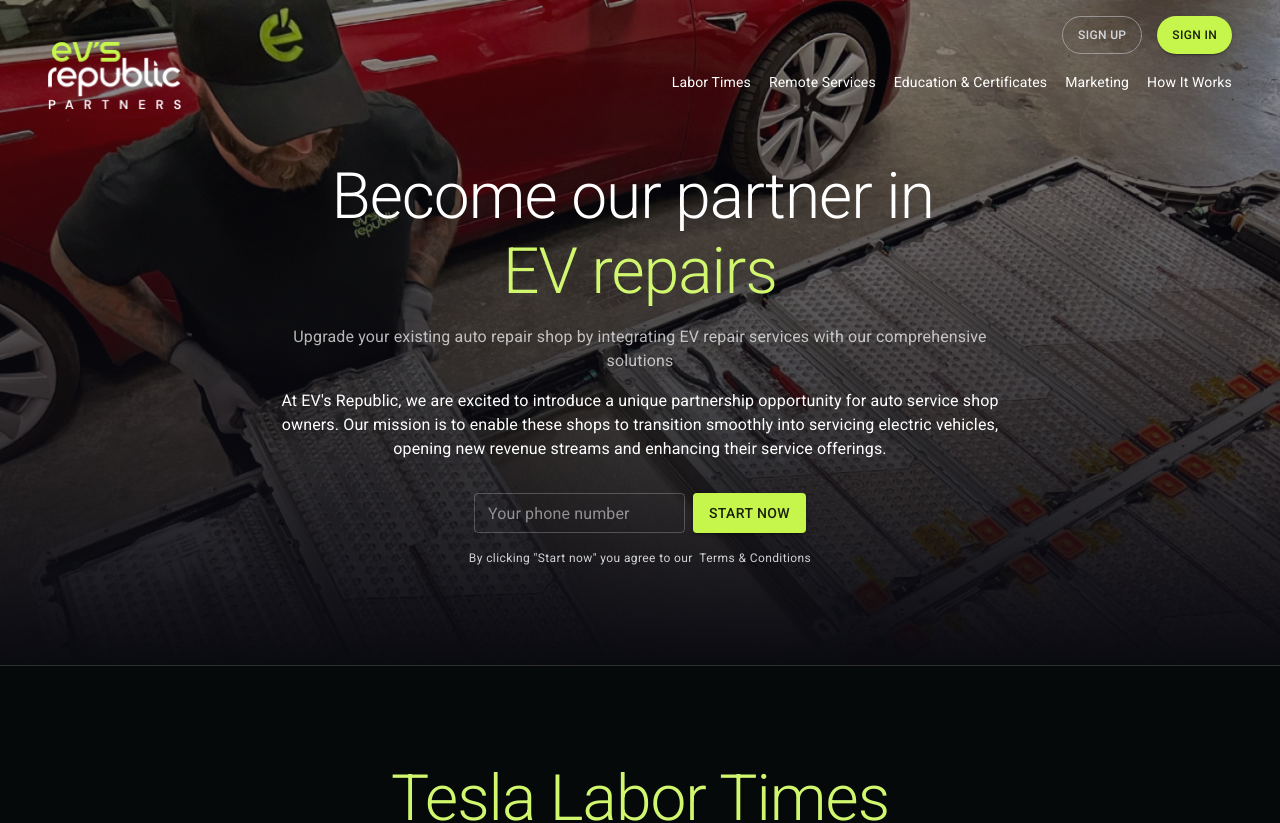
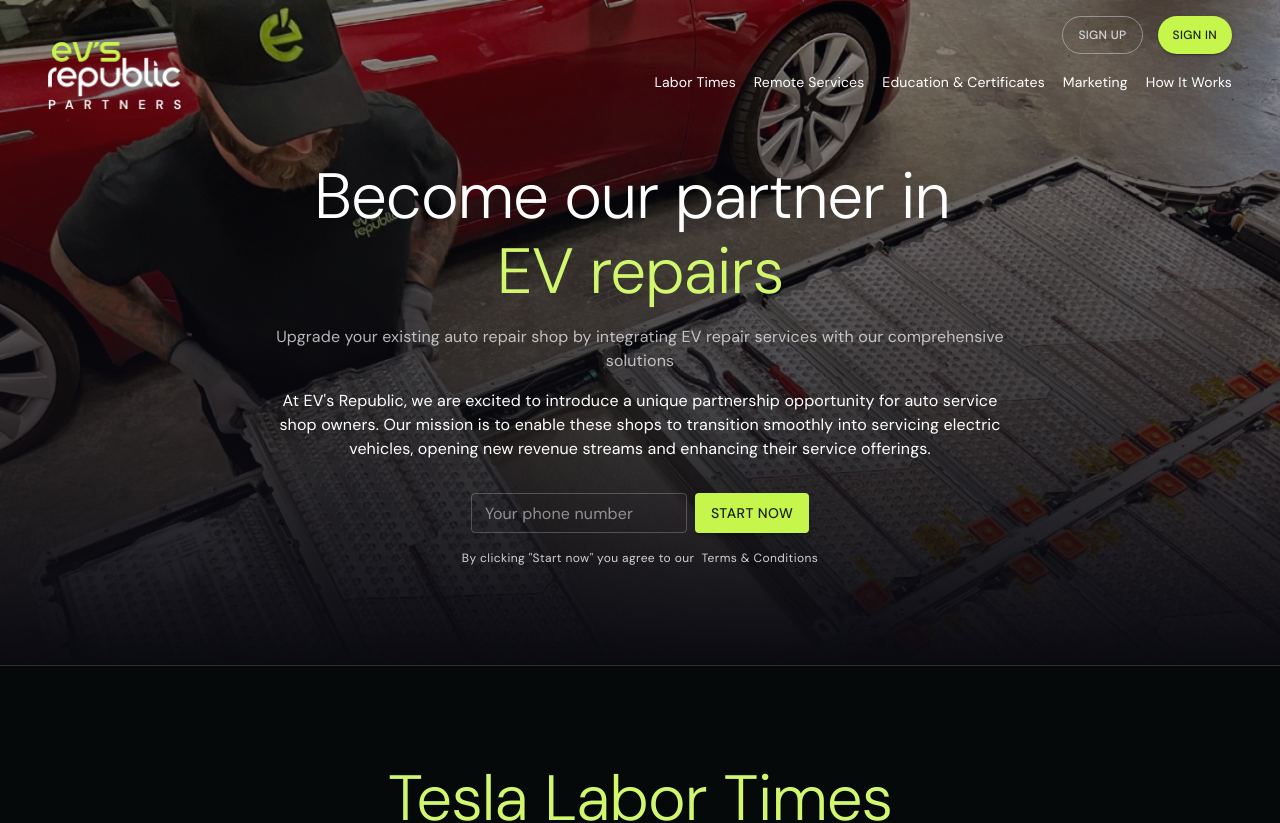
Before and after one commit to ArturLobur/evsrepublic-partnership, a React (Vite) app: page / in a window 1280 px wide. Shown: the top 823 px of the page. Built offline with nearby package versions, Linux system fonts and the light colour scheme.

Commit message:
add new font

```diff
--- a/index.html
+++ b/index.html
@@ -3,6 +3,9 @@
   <head>
     <meta charset="UTF-8" />
     <link rel="icon" type="image/svg+xml" href="#" />
+    <link rel="preconnect" href="https://fonts.googleapis.com">
+    <link rel="preconnect" href="https://fonts.gstatic.com" crossorigin>
+    <link href="https://fonts.googleapis.com/css2?family=DM+Sans:ital,opsz,wght@0,9..40,100..1000;1,9..40,100..1000&display=swap" rel="stylesheet">
     <meta name="viewport" content="width=device-width, initial-scale=1.0" />
     <title>Partners EV`s Republic</title>
   </head>
--- a/package.json
+++ b/package.json
@@ -12,7 +12,6 @@
   "dependencies": {
     "@emotion/react": "^11.11.4",
     "@emotion/styled": "^11.11.5",
-    "@fontsource/roboto": "^5.0.13",
     "@mui/icons-material": "^5.15.21",
     "@mui/material": "^5.15.21",
     "@mui/styled-engine-sc": "^6.0.0-alpha.18",
--- a/src/system/App.tsx
+++ b/src/system/App.tsx
@@ -1,8 +1,3 @@
-import "@fontsource/roboto/300.css";
-import "@fontsource/roboto/400.css";
-import "@fontsource/roboto/500.css";
-import "@fontsource/roboto/700.css";
-
 import {createTheme} from "@mui/material";
 import Box from "@mui/material/Box";
 import CssBaseline from "@mui/material/CssBaseline";
@@ -30,6 +25,11 @@
       },
       secondary: {
         main: siteColors.secondary,
+      },
+    },
+    typography: {
+      allVariants: {
+        fontFamily: "DM Sans",
       },
     },
   });
```
Also changed, not shown: 1 other file (tests, documents, lock files or other folders).
